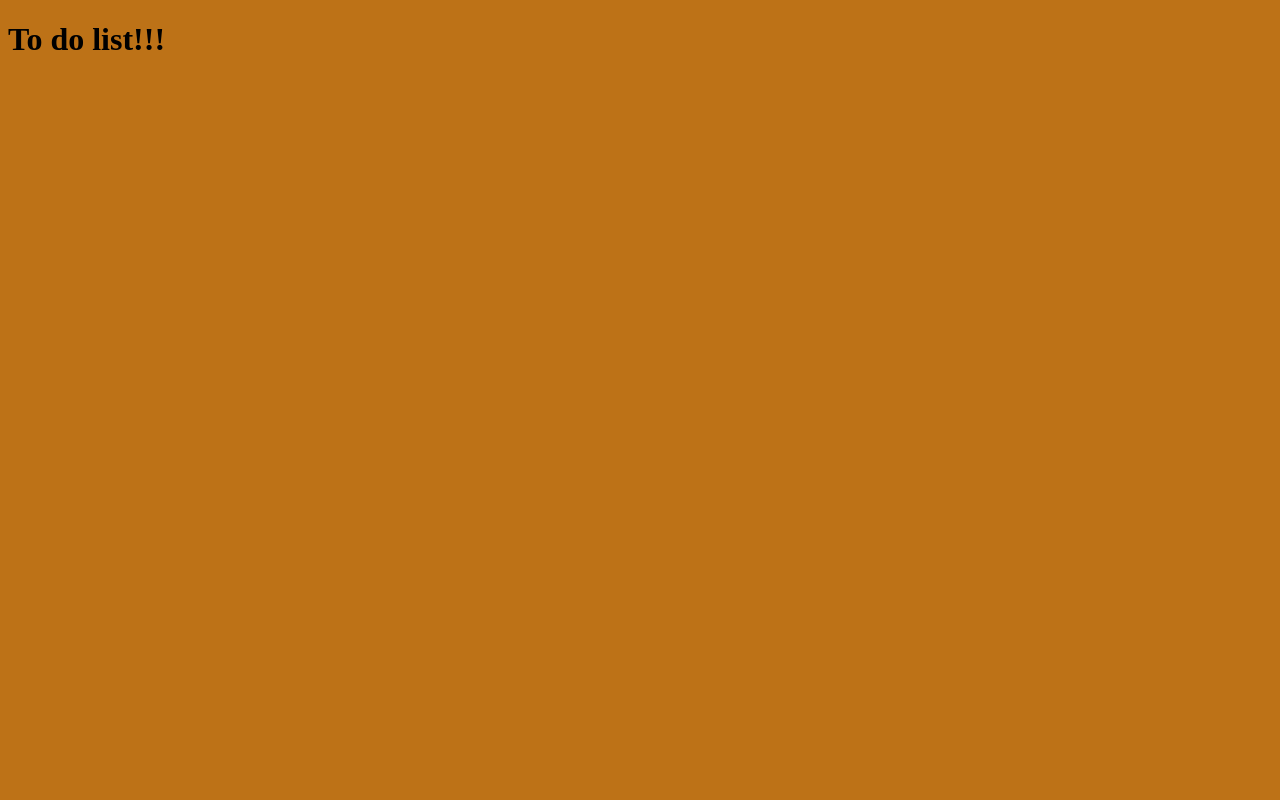
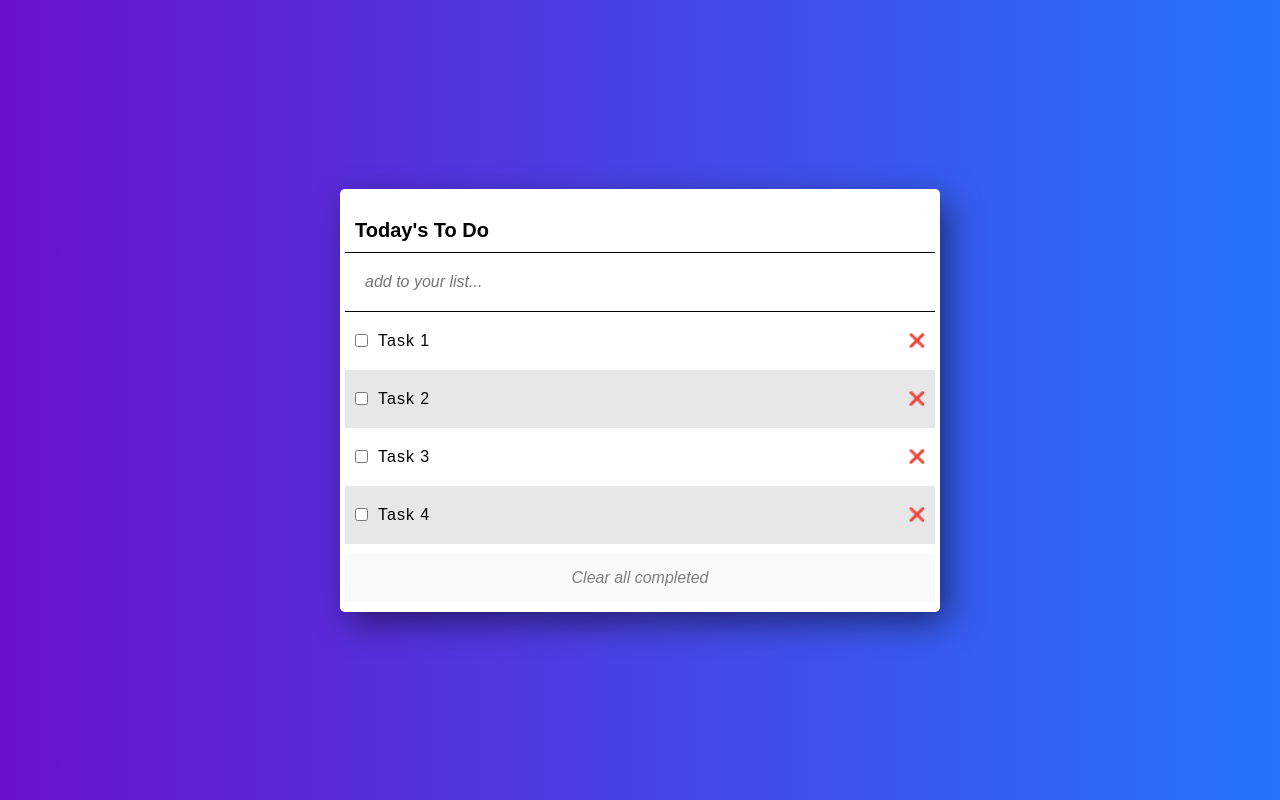
Before and after one commit to ahmidou09/To-Do-list, a website built with webpack: page src/index.html in a window 1280 px wide. Built offline with nearby package versions, Linux system fonts and the light colour scheme.

Commit message:
Implement dynamic rendering of To Do List and styling with Webpack

```diff
--- a/src/index.html
+++ b/src/index.html
@@ -6,6 +6,15 @@
     <title>To do List</title>
   </head>
   <body>
-    <h1>To do list!!!</h1>
+    <div class="container">
+      <div id="todo-list" class="todo-list">
+        <h3>Today's To Do</h3>
+        <form class="form">
+          <input type="text" class="input" placeholder="add to your list..." />
+        </form>
+        <ul class="list"></ul>
+        <button class="btn-clear">Clear all completed</button>
+      </div>
+    </div>
   </body>
 </html>
--- a/src/index.js
+++ b/src/index.js
@@ -1,3 +1,47 @@
 import './style.css';
 
-console.log('hello!!');
+const toDoTasks = [
+  {
+    description: 'Task 1',
+    completed: true,
+    index: 1,
+  },
+  {
+    description: 'Task 2',
+    completed: true,
+    index: 2,
+  },
+  {
+    description: 'Task 3',
+    completed: false,
+    index: 3,
+  },
+  {
+    description: 'Task 4',
+    completed: false,
+    index: 4,
+  },
+];
+
+function renderTasks() {
+  const list = document.querySelector('.list');
+
+  list.innerHTML = '';
+
+  toDoTasks.forEach((task) => {
+    const listItem = `<li class="item">
+                        <input
+                        type="checkbox"
+                        value=${task.completed}
+                        />
+                        <span>
+                        ${task.description}
+                        </span>
+                        <button class="btn">❌</button>
+                     </li>`;
+
+    list.insertAdjacentHTML('beforeend', listItem);
+  });
+}
+
+renderTasks();
--- a/src/style.css
+++ b/src/style.css
@@ -1,3 +1,102 @@
+*,
+*::after,
+*::before {
+  padding: 0;
+  margin: 0;
+  box-sizing: border-box;
+}
+
+html {
+  font-size: 62.5%;
+}
+
 body {
-  background-color: rgb(189, 114, 23);
+  font-family: sans-serif;
+  background-image: linear-gradient(to right, #6a11cb 0%, #2575fc 100%);
 }
+
+.container {
+  max-width: 120rem;
+  margin: 0 auto;
+  display: grid;
+  place-items: center;
+  height: 100vh;
+}
+
+.todo-list {
+  background-color: #fff;
+  padding: 2rem 0.5rem 0;
+  width: 50%;
+  border-radius: 0.5rem;
+  box-shadow: 8px 11px 33px -2px rgba(0, 0, 0, 0.53);
+}
+
+.list {
+  list-style: none;
+}
+
+.item {
+  font-size: 1.6rem;
+  display: flex;
+  gap: 1rem;
+  align-items: center;
+  padding: 2rem 1rem;
+  letter-spacing: 1px;
+}
+
+.item:nth-child(even) {
+  background-color: rgb(231, 231, 231);
+}
+
+.btn {
+  margin-left: auto;
+  background-color: transparent;
+  border: none;
+  cursor: pointer;
+}
+
+.form {
+  width: 100%;
+  padding: 1rem;
+  border-bottom: 1px solid #000;
+  border-top: 1px solid #000;
+}
+
+.input {
+  padding: 1rem;
+  width: 100%;
+  font-size: 1.6rem;
+  border: none;
+}
+
+.input:focus {
+  outline: none;
+}
+
+input::placeholder {
+  font-style: italic;
+}
+
+h3 {
+  padding: 1rem;
+  font-size: 2rem;
+}
+
+.btn-clear {
+  background-color: #f6f6f6;
+  cursor: pointer;
+  width: 100%;
+  font-size: 1.6rem;
+  outline: none;
+  border: none;
+  margin: 1rem auto;
+  display: block;
+  padding: 1.5rem;
+  opacity: 0.5;
+  font-style: oblique;
+}
+
+.btn-clear:hover {
+  text-decoration: underline;
+  opacity: 1;
+}
```
